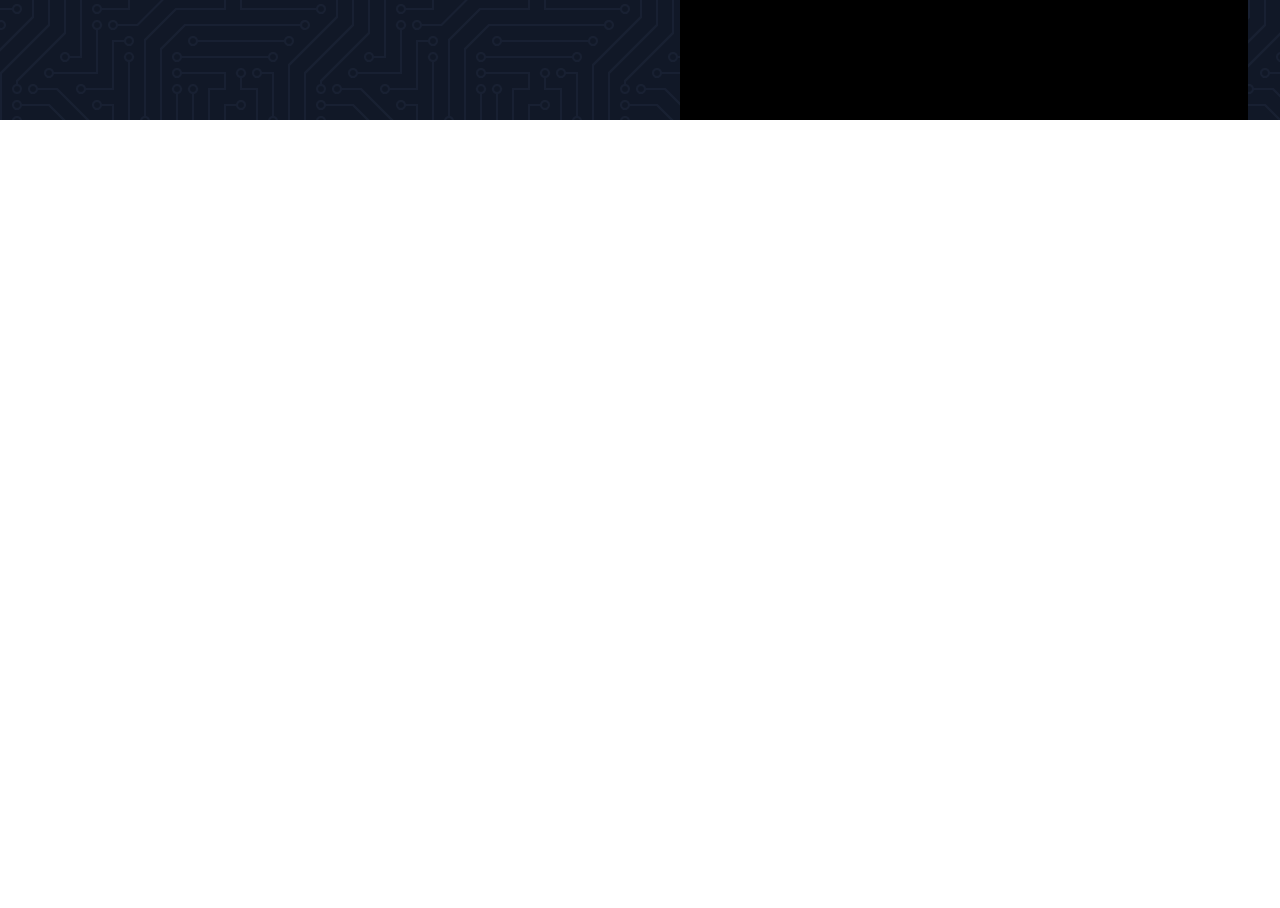
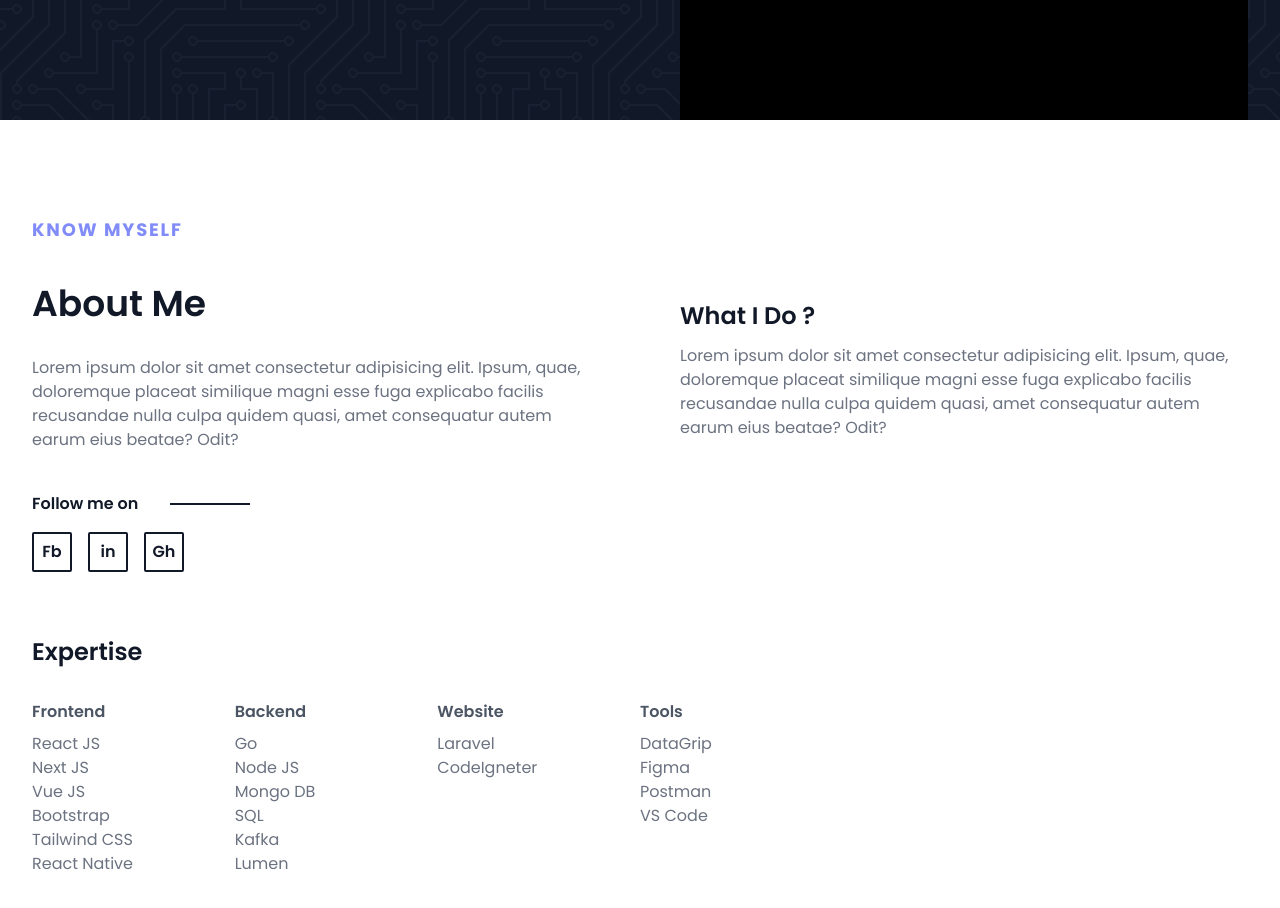
Before and after one commit to nashirjamali/nashirjamali.github.io, a Next.js app: page / in a window 1280 px wide. Shown: the part 680-1588 px from the top of the page. Before the commit the page ends 1520 px from the top, so only its background shows below. Built offline with nearby package versions, Linux system fonts and the light colour scheme.

Commit message:
about section

```diff
--- a/src/pages/index.js
+++ b/src/pages/index.js
@@ -1,6 +1,7 @@
 import Head from "next/head";
 import Nav from "src/parts/Nav";
 import Hero from "src/parts/Hero";
+import AboutMe from "src/parts/AboutMe";
 
 export default function Home() {
   return (
@@ -9,45 +10,11 @@ export default function Home() {
         <title>Nashir Jamali | Personal Website</title>
         <link rel="icon" href="/favicon.ico" />
       </Head>
-      {/* begin:Nav */}
       <Nav />
-      {/* end:Nav */}
 
       <main>
-        {/* begin:Hero */}
         <Hero />
-        {/* end:Hero */}
-        <br />
-        <br />
-        <br />
-        <br />
-        <br />
-        <br />
-        <br />
-        <br />
-        <br />
-        <br />
-        <br />
-        <br />
-        <br />
-        <br />
-        <br />
-        <br />
-        <br />
-        <br />
-        <br />
-        <br />
-        <br />
-        <br />
-        <br />
-        <br />
-        <br />
-        <br />
-        <br />
-        <br />
-        <br />
-        <br />
-
+        <AboutMe />
       </main>
     </div>
   );
--- /dev/null
+++ b/src/parts/AboutMe.js
@@ -0,0 +1,115 @@
+import Link from "next/link";
+import IconInstagram from "public/images/icon-instagram.svg";
+import IconGithub from "public/images/icon-github.svg";
+
+const AboutMe = () => {
+  return (
+    <div className="py-24 container max-w-7xl mx-auto px-4 sm:px-6 lg:px-8">
+      <div className="text-indigo-400 font-bold text-lg tracking-widest">
+        KNOW MYSELF
+      </div>
+      <div className="grid grid-cols-2 gap-20">
+        <div>
+          <h1 className="text-gray-900 font-semibold text-4xl mt-10">
+            About Me
+          </h1>
+          <p className="text-base font-normal text-gray-500 mt-8 leading-6">
+            Lorem ipsum dolor sit amet consectetur adipisicing elit. Ipsum,
+            quae, doloremque placeat similique magni esse fuga explicabo facilis
+            recusandae nulla culpa quidem quasi, amet consequatur autem earum
+            eius beatae? Odit?
+          </p>
+          <div className="flex items-stretch mt-10">
+            <p className="text-gray-900 font-semibold mr-8">Follow me on</p>
+            <div className="bg-gray-900 h-0.5 w-20 self-center"></div>
+          </div>
+          <div className="flex mt-4">
+            <div
+              className="border-2 border-gray-900 rounded-sm w-10 h-10 flex flex-wrap justify-center content-center mr-4
+            hover:bg-blue-700 hover:border-blue-700 text-gray-900 hover:text-white
+            cursor-pointer"
+            >
+              <Link href="https://instagram.com/nashir_j">
+                <a className="font-semibold">Fb</a>
+              </Link>
+            </div>
+            <div
+              className="border-2 border-gray-900 rounded-sm w-10 h-10 flex flex-wrap justify-center content-center mr-4
+            hover:bg-pink-600 hover:border-pink-600 text-gray-900 hover:text-white
+            cursor-pointer"
+            >
+              <Link href="https://www.facebook.com/nashir.jamali.18">
+                <a className="font-semibold">in</a>
+              </Link>
+            </div>
+            <div
+              className="border-2 border-gray-900 rounded-sm w-10 h-10 flex flex-wrap justify-center content-center
+            hover:bg-black hover:border-black text-gray-900 hover:text-white
+            cursor-pointer"
+            >
+              <Link href="https://github.com/nashirjamali">
+                <a className="font-semibold">Gh</a>
+              </Link>
+            </div>
+          </div>
+        </div>
+        <div>
+          <h1 className="text-gray-900 font-semibold text-2xl mt-14">
+            What I Do ?
+          </h1>
+          <p className="text-base font-normal text-gray-500 mt-3 leading-6">
+            Lorem ipsum dolor sit amet consectetur adipisicing elit. Ipsum,
+            quae, doloremque placeat similique magni esse fuga explicabo facilis
+            recusandae nulla culpa quidem quasi, amet consequatur autem earum
+            eius beatae? Odit?
+          </p>
+        </div>
+      </div>
+      <div className="mt-16">
+        <h1 className="text-gray-900 font-semibold text-2xl mt-10">Expertise</h1>
+        <div className="grid grid-cols-6 mt-8">
+          <div>
+            <h5 className="text-gray-600 font-semibold">Frontend</h5>
+            <ul className="mt-2">
+              <li className="text-gray-500">React JS</li>
+              <li className="text-gray-500">Next JS</li>
+              <li className="text-gray-500">Vue JS</li>
+              <li className="text-gray-500">Bootstrap</li>
+              <li className="text-gray-500">Tailwind CSS</li>
+              <li className="text-gray-500">React Native</li>
+            </ul>
+          </div>
+          <div>
+            <h5 className="text-gray-600 font-semibold">Backend</h5>
+            <ul className="mt-2">
+              <li className="text-gray-500">Go</li>
+              <li className="text-gray-500">Node JS</li>
+              <li className="text-gray-500">Mongo DB</li>
+              <li className="text-gray-500">SQL</li>
+              <li className="text-gray-500">Kafka</li>
+              <li className="text-gray-500">Lumen</li>
+            </ul>
+          </div>
+          <div>
+            <h5 className="text-gray-600 font-semibold">Website</h5>
+            <ul className="mt-2">
+              <li className="text-gray-500">Laravel</li>
+              <li className="text-gray-500">CodeIgneter</li>
+            </ul>
+          </div>
+          <div>
+            <h5 className="text-gray-600 font-semibold">Tools</h5>
+            <ul className="mt-2">
+              <li className="text-gray-500">DataGrip</li>
+              <li className="text-gray-500">Figma</li>
+              <li className="text-gray-500">Postman</li>
+              <li className="text-gray-500">VS Code</li>
+            </ul>
+          </div>
+        </div>
+      </div>
+    </div>
+  );
+};
+
+export default AboutMe;
--- a/tailwind.config.js
+++ b/tailwind.config.js
@@ -486,7 +486,7 @@ module.exports = {
       8: "2rem",
       9: "2.25rem",
       10: "2.5rem",
-      11: "3rem"
+      11: "3rem",
     },
     listStyleType: {
       none: "none",
@@ -998,7 +998,7 @@ module.exports = {
     verticalAlign: ["responsive"],
     visibility: ["responsive"],
     whitespace: ["responsive"],
-    width: ["responsive"],
+    width: ["responsive", "hover", "focus"],
     wordBreak: ["responsive"],
     zIndex: ["responsive", "focus-within", "focus"],
   },
```
Also changed, not shown: public/images/icon-github.svg (added), public/images/icon-instagram.svg (added).
